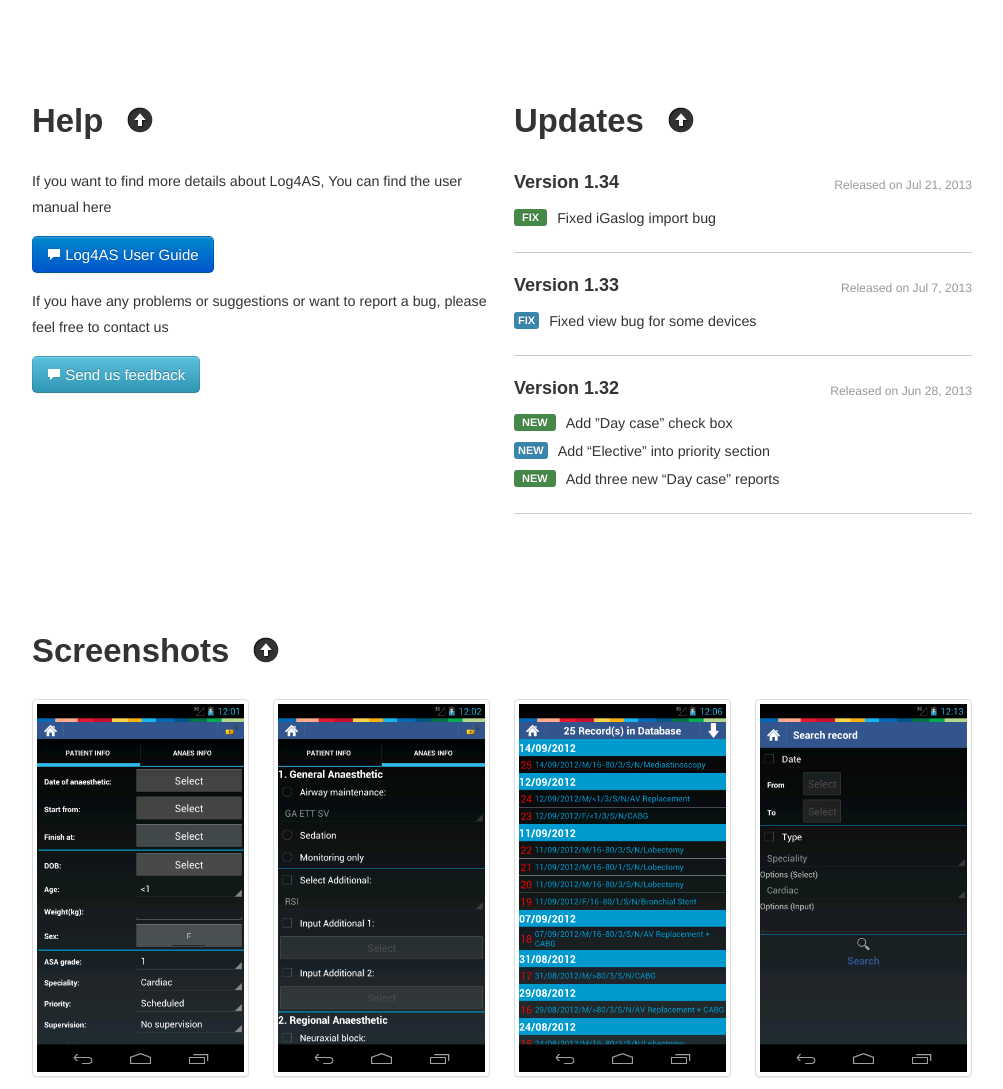
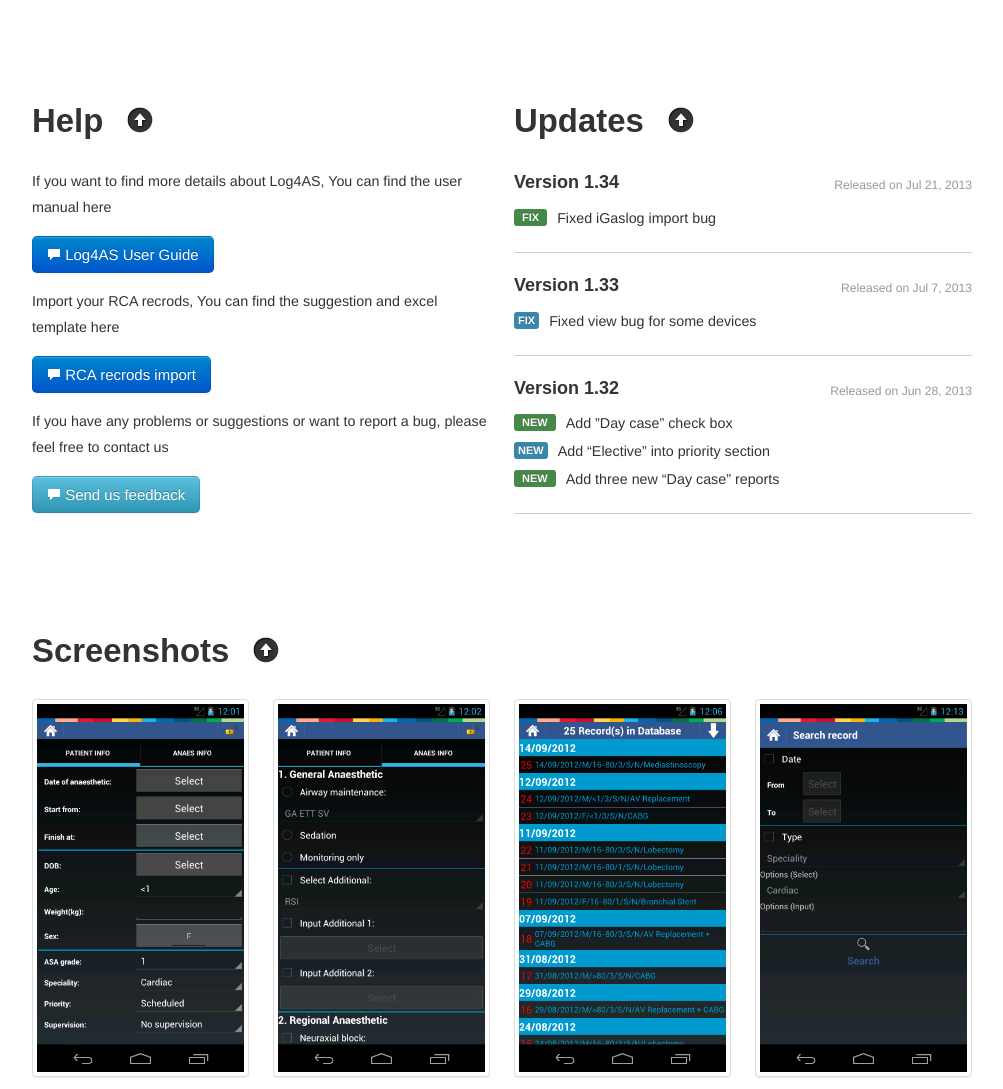
Before and after one commit to mpax/mpax.github.com, a plain HTML site: page log4as.html in a window 1280 px wide. Shown: the part 834-1923 px from the top of the page, without its empty margins (138-1141 px from the left). Drawn offline with Linux system fonts and the light colour scheme; a web font is replaced by a local one.

Commit message:
update the RCA record suggestion

```diff
--- a/log4as.html
+++ b/log4as.html
@@ -167,6 +167,10 @@
 			 <p><a class="btn btn-large btn-primary" href="https://docs.google.com/open?id=0B_ST_4fPEMPgcktIQ0M2U25SSTJ5UE9sMlU2WlB2QQ" title="User Guide"
 			 	target="_blank"><i class="icon-comment icon-white"></i> Log4AS User Guide</a></p>
 
+			<p>Import your RCA recrods, You can find the suggestion and excel template here</p>
+			 <p><a class="btn btn-large btn-primary" href="https://docs.google.com/document/d/1zMxDrL_lum8M7KAyJYAXNhpoam7-iaQba4S8X5mabu8" title="User Guide"
+			 	target="_blank"><i class="icon-comment icon-white"></i> RCA recrods import</a></p>
+
 			<p>If you have any problems or suggestions or want to report a bug, please feel free to contact us </p>
 			 <p><a class="btn btn-large btn-info" href="mailto:contact@m-pax.net" title="Send feedback"
 			 	target="_blank"><i class="icon-comment icon-white"></i> Send us feedback</a></p>
```
